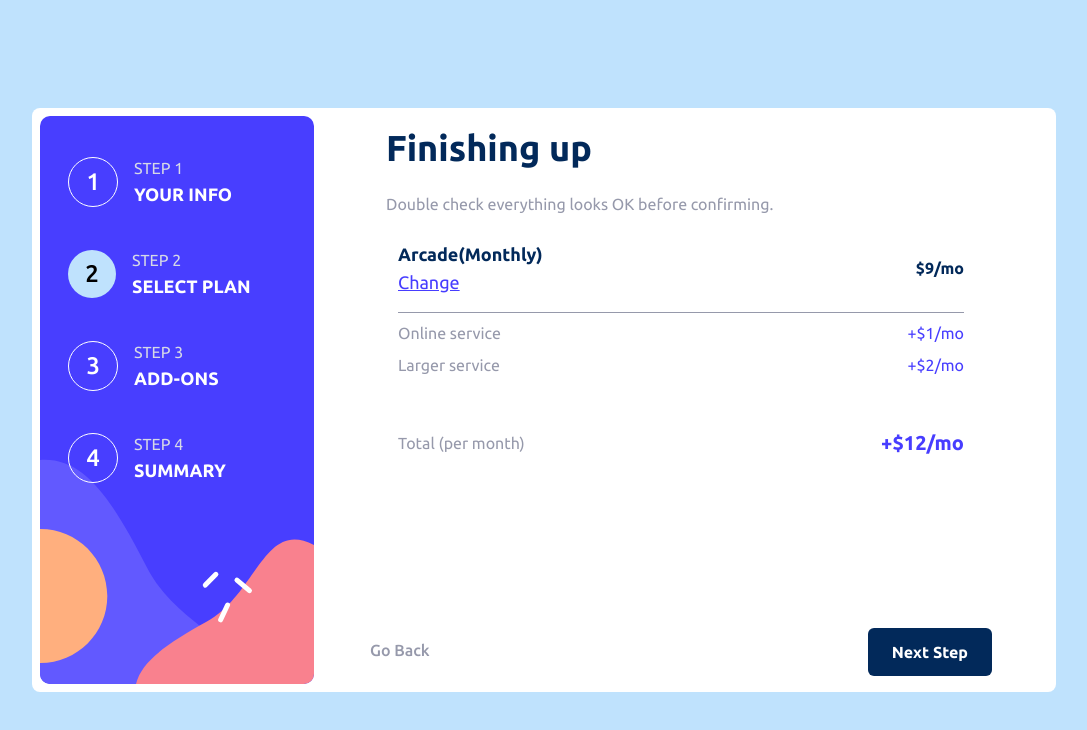
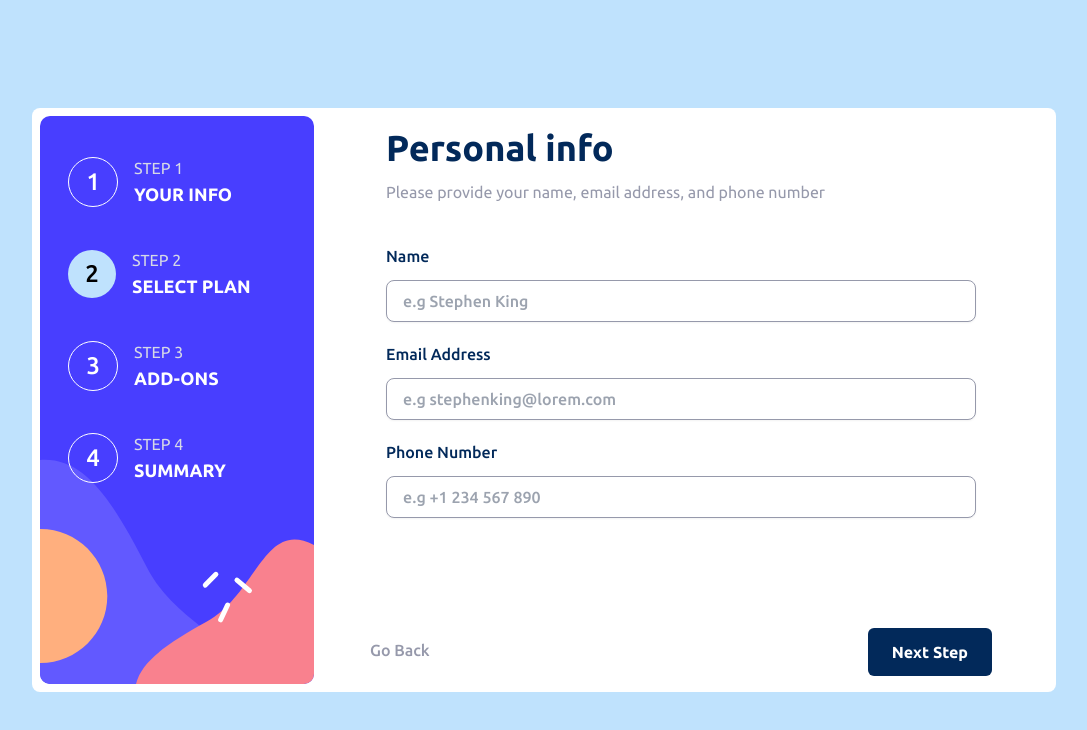
Before and after one commit to gideon-del/multi-step-form, a React (Vite) app: page / in a window 1280 px wide. Shown: the top 730 px of the page, without its empty margins (96-1183 px from the left). Built offline with nearby package versions, Linux system fonts and the light colour scheme.

Commit message:
Added validation to first form

```diff
--- a/src/App.jsx
+++ b/src/App.jsx
@@ -1,6 +1,7 @@
 import Steps from "./components/Steps";
 import Footer from "./components/Footer";
-import FourthStep from "./components/FourthStep";
+import FirstStep from "./components/FirstStep";
+
 function App() {
   return (
     <>
@@ -8,7 +9,7 @@ function App() {
         <Steps />
         <section className=" flex-1 px-3 md:px-14 lg:px-18 md:pt-10 bg-ligthBlue md:bg-white w-fit">
           <section className="flex lg:max-w-3xl flex-col justify-between h-full">
-            <FourthStep />
+            <FirstStep />
             <Footer />
           </section>
         </section>
--- a/src/components/Inputs.jsx
+++ b/src/components/Inputs.jsx
@@ -1,17 +1,38 @@
-import React, { memo } from "react";
+import { memo, useRef, useState } from "react";
 
 const Inputs = ({ type, name, placeholder, title }) => {
+  const [error, setError] = useState("");
+  const inputRef = useRef(null);
+  const validation = () => {
+    const val = inputRef.current.value.trim();
+    if (val === "") setError("This field is required");
+  };
   return (
-    <div className="flex flex-col gap-1 ">
-      <label htmlFor="name" className="capitalize text-marineBlue">
+    <div className="flex flex-col gap-1 md:gap-3 ">
+      <label
+        htmlFor="name"
+        className="capitalize text-marineBlue flex justify-between"
+      >
         {title}
+        {error && (
+          <span className="text-strawberryRed font-Bold normal-case ">
+            {error}
+          </span>
+        )}
       </label>
       <input
         type={type}
         id={name}
         name={name}
         placeholder={placeholder}
-        className="border border-coolGray  px-4 py-2 rounded-lg focus-within:outline-none focus-within:border-marineBlue transition  text-marineBlue shadow-sm"
+        className={`border   px-4 py-2 rounded-lg focus-within:outline-none focus-within:border-marineBlue transition  text-marineBlue shadow-sm ${
+          error ? "border-strawberryRed" : "border-coolGray"
+        }`}
+        ref={inputRef}
+        onChange={() => {
+          error && setError("");
+        }}
+        onBlur={validation}
       />
     </div>
   );
--- /dev/null
+++ b/src/hooks/useSteps.js
@@ -0,0 +1,8 @@
+/* eslint-disable no-unused-vars */
+import { useState } from "react";
+
+const useSteps = () => {
+  const [currentStep, setCurrentStep] = useState(0);
+  const [plans, setPlans] = useState({});
+  const firstStep = () => {};
+};
```
